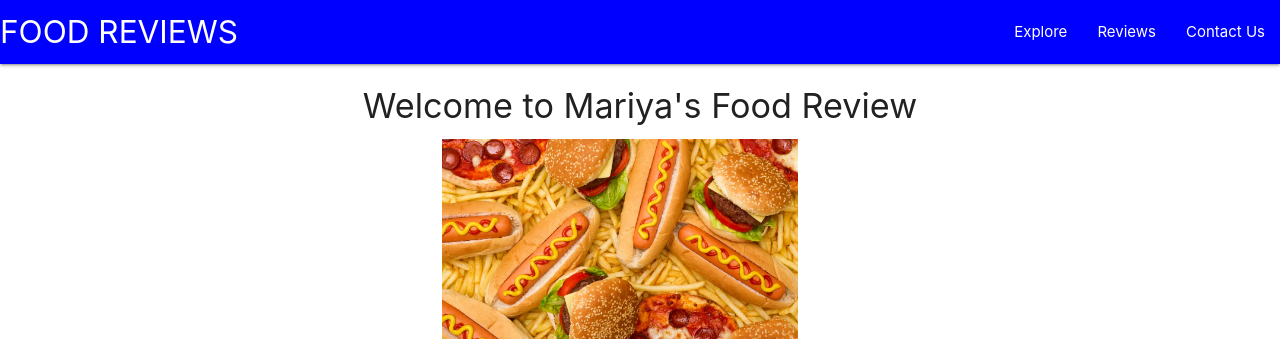
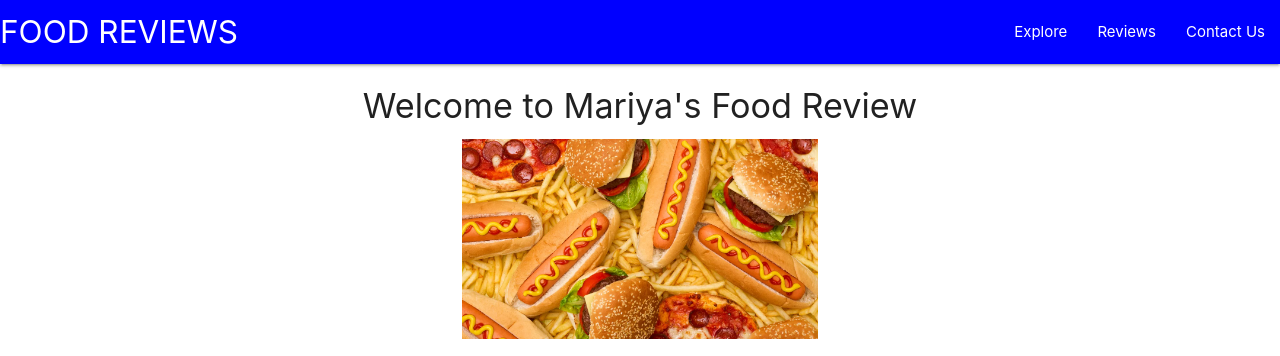
Before and after one commit to mariyatheresa/SIT725-2024-T1-prac8, a website: page public/index.html in a window 1280 px wide. Shown: the top 356 px of the page. Drawn offline with nearby package versions, Linux system fonts and the light colour scheme.

Commit message:
fixed image and title

```diff
--- a/public/index.html
+++ b/public/index.html
@@ -5,7 +5,7 @@
     <meta name="viewport" content="width=device-width, initial-scale=1.0">
     <link rel="stylesheet" href="https://cdnjs.cloudflare.com/ajax/libs/materialize/1.0.0/css/materialize.min.css">
     <link rel="stylesheet" href="style.css">
-    <title>Document</title>
+    <title>Mariya's Food Review</title>
 </head>
 
 <body>
--- a/public/style.css
+++ b/public/style.css
@@ -2,7 +2,9 @@
     background-color: blue;
 }
 
-.main-image{
+.main-image {
     height: 200px;
-    margin-left: 250px;
+    display: block;
+    margin-left: auto;
+    margin-right: auto;
 }
```
